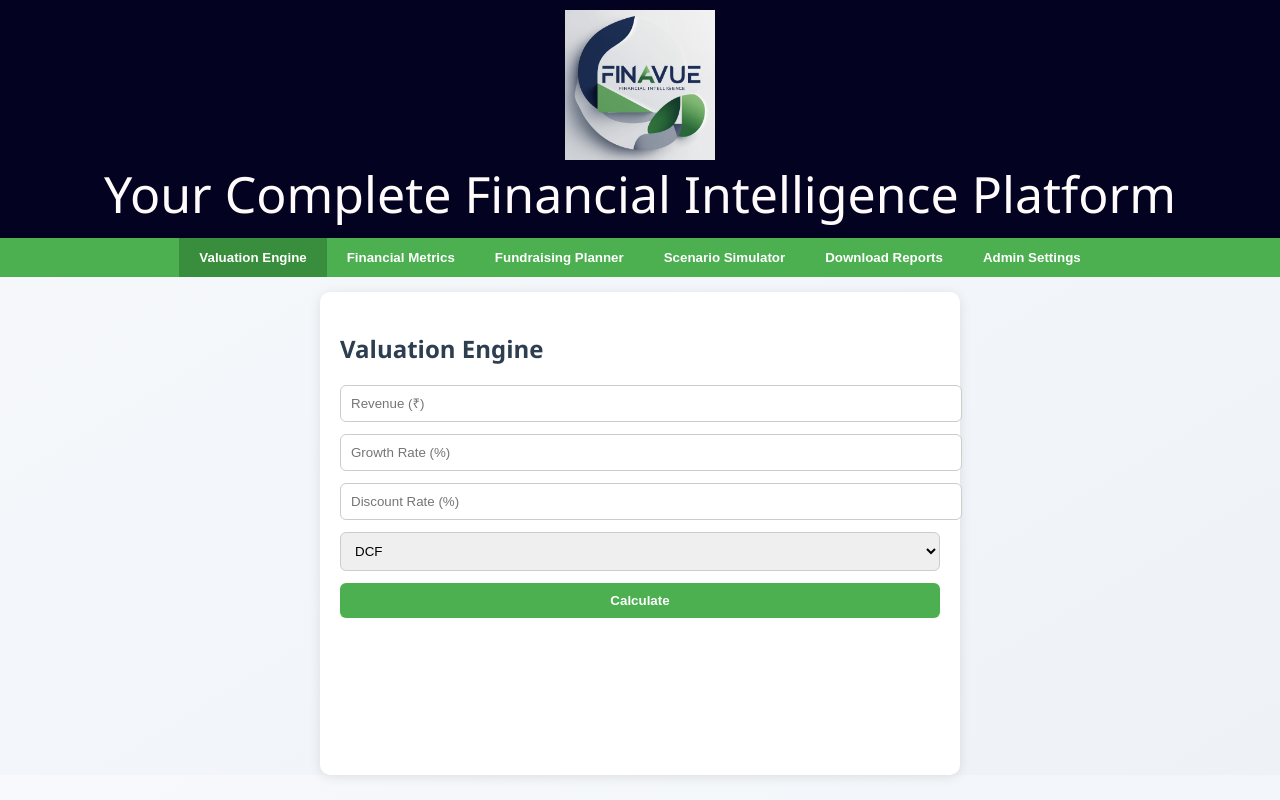
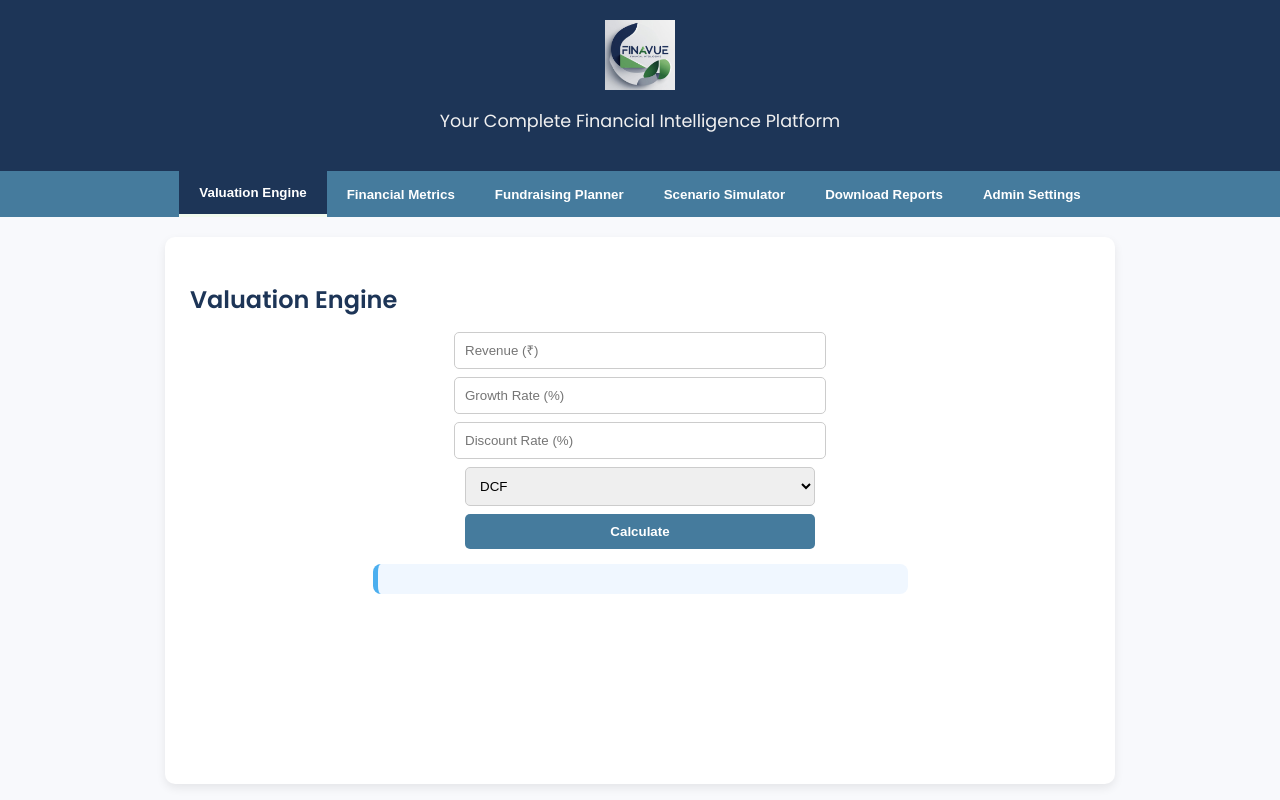
Before and after one commit to shriyaas07/Finauve--Financial-Intelligence-Platform, a Flask app: page / in a window 1280 px wide. Run offline with Flask 3, Linux system fonts and the light colour scheme.

Commit message:
Update style.css

```diff
--- a/static/style.css
+++ b/static/style.css
@@ -1,113 +1,145 @@
+/* Import Google Font */
+@import url('https://fonts.googleapis.com/css2?family=Poppins:wght@400;600&display=swap');
+
 body {
+    font-family: 'Poppins', sans-serif;
     margin: 0;
-    font-family: 'Segoe UI', sans-serif;
-    background: linear-gradient(to bottom right, #f7f9fc, #eef2f7);
-    color: #f7f4f4;
+    padding: 0;
+    background-color: #f8f9fc;
 }
 
 /* Header */
 .header {
     text-align: center;
-    background-color: #030321;
-    padding: 10px 0;
-    box-shadow: 0 2px 8px white
-}
-.logo-container {
-    display: flex;
-    justify-content: center;
-    align-items: center;
-    gap: 10px;
-}
-.logo {
-    height: 150px;
-}
-.subtitle {
-    margin: 0;
-    font-size: 50px;
-    color: #fffbfb;
+    padding: 20px;
+    background-color: #1d3557;
+    color: white;
 }
 
-/* Tabs */
+.logo {
+    height: 70px;
+    display: block;
+    margin: 0 auto 10px;
+}
+
+.subtitle {
+    font-size: 1.1rem;
+    color: #f1f1f1;
+}
+
+/* Tabs Navigation */
 .tabs {
     display: flex;
     justify-content: center;
-    background: #4CAF50;
+    background-color: #457b9d;
 }
+
 .tab {
-    padding: 12px 20px;
+    background: none;
     border: none;
-    background: none;
     color: white;
+    padding: 14px 20px;
     cursor: pointer;
-    font-weight: bold;
+    font-weight: 600;
     transition: 0.3s;
 }
-.tab.active, .tab:hover {
-    background: #388E3C;
+
+.tab:hover {
+    background-color: #1d3557;
+}
+
+.tab.active {
+    background-color: #1d3557;
+    border-bottom: 3px solid #f1faee;
 }
 
 /* Tab Content */
 .tab-content {
     display: none;
-    padding: 20px;
-    max-width: 600px;
-    margin: auto;
+    padding: 25px;
     background: white;
-    margin-top: 15px;
+    margin: 0 auto;
+    max-width: 900px;
     border-radius: 10px;
-    box-shadow: 0 2px 12px rgba(0,0,0,0.1);
+    margin-top: 20px;
+    box-shadow: 0 4px 10px rgba(0,0,0,0.08);
 }
+
 .tab-content.active {
     display: block;
 }
 
+/* Headings */
+h2 {
+    color: #1d3557;
+    margin-bottom: 15px;
+    font-weight: 700;
+}
+
+/* Forms */
 form input, form select, form button {
     display: block;
     width: 100%;
-    margin-bottom: 12px;
+    max-width: 350px;
+    margin: 8px auto;
     padding: 10px;
-    border-radius: 6px;
     border: 1px solid #ccc;
-}
-form button {
-    background: #4CAF50;
-    color: white;
-    border: none;
-    font-weight: bold;
-    cursor: pointer;
-}
-form button:hover {
-    background: #388E3C;
+    border-radius: 5px;
 }
 
-.result {
-    font-weight: bold;
-    margin: 10px 0;
+form button {
+    background-color: #457b9d;
+    color: white;
+    font-weight: 600;
+    border: none;
+    cursor: pointer;
+    transition: 0.3s;
 }
 
-/* Download button */
+form button:hover {
+    background-color: #1d3557;
+}
+
+/* Result Box */
+.result {
+    margin-top: 15px;
+    padding: 15px;
+    background: #f0f7ff;
+    border-left: 5px solid #4cafef;
+    border-radius: 8px;
+    color: #1d3557;
+    font-weight: 600;
+    font-size: 1.1rem;
+    transition: 0.3s ease-in-out;
+    max-width: 500px;
+    margin-left: auto;
+    margin-right: auto;
+    text-align: center;
+}
+
+.result:hover {
+    background: #e1f0ff;
+}
+
+/* Charts */
+canvas {
+    margin-top: 20px;
+    max-width: 100%;
+}
+
+/* Download Button */
 .download-btn {
     display: inline-block;
-    margin-top: 10px;
-    padding: 12px 18px;
-    background: #2196F3;
+    background: #457b9d;
     color: white;
-    font-weight: bold;
-    border-radius: 8px;
+    padding: 10px 20px;
+    margin-top: 15px;
+    border-radius: 5px;
     text-decoration: none;
-}
-.download-btn:hover {
-    background: #1976D2;
+    font-weight: 600;
+    transition: 0.3s;
 }
 
-.result {
-    font-weight: bold;
-    color: #2c3e50;  /* Dark color for visibility */
-    margin-top: 10px;
-    text-align: center;
+.download-btn:hover {
+    background: #1d3557;
 }
-/* h2 color*/
-h2 {
-    color: #2c3e50;   /* Dark blue-gray */
-    font-weight: bold;
-}
```
